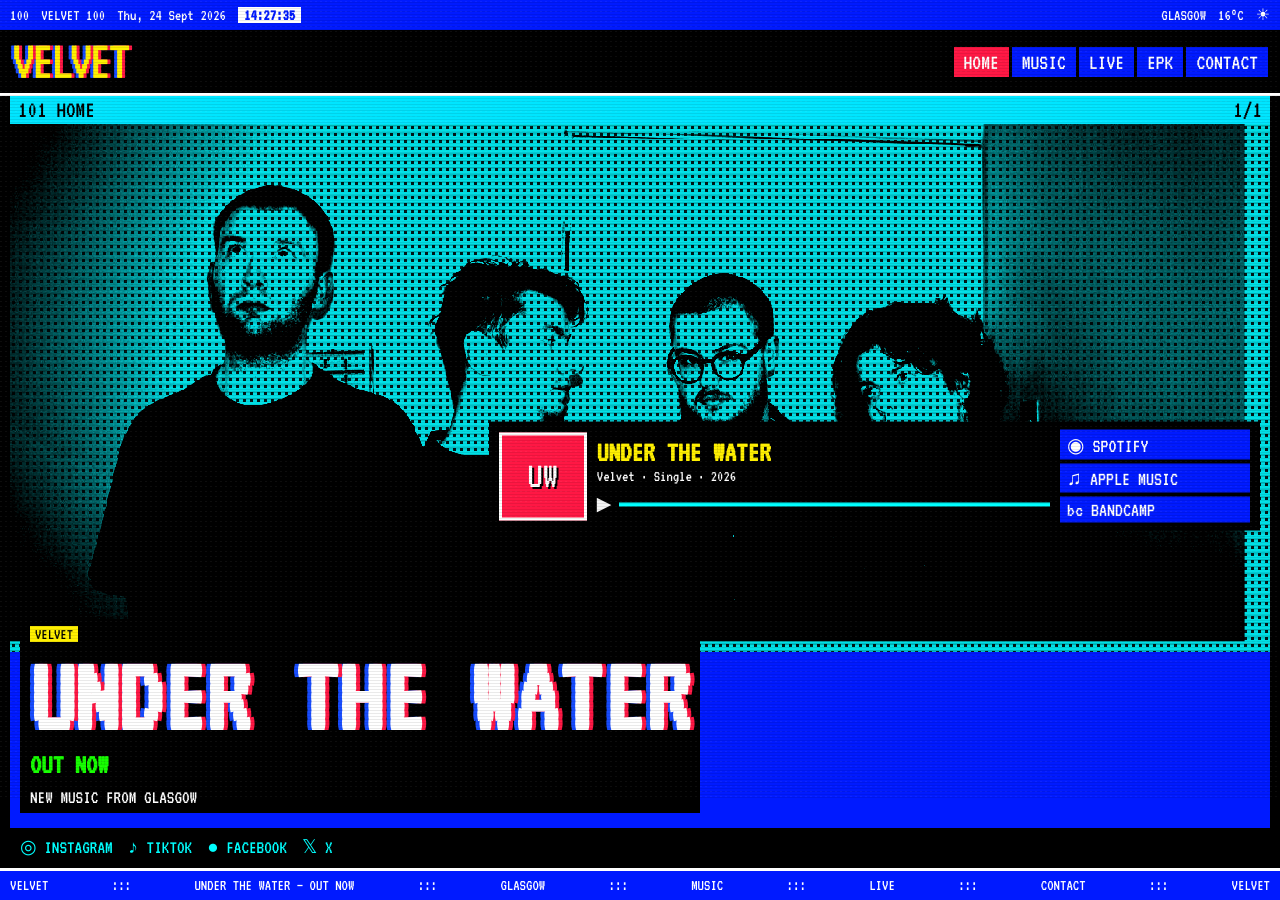
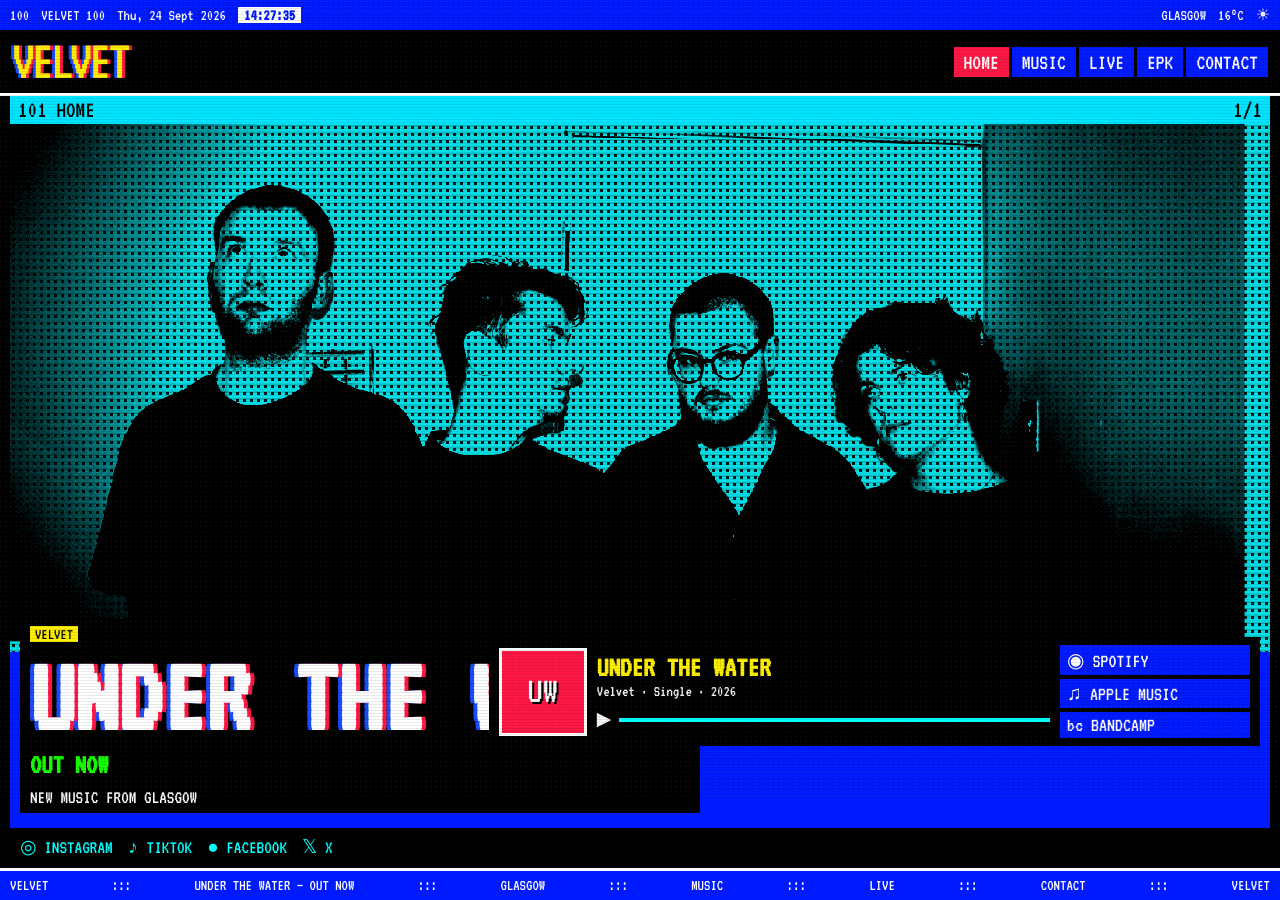
Before and after one commit to cheeseboy-gosee1490/velvet-website, a React (Vite) app: page / in a window 1280 px wide. Built offline with nearby package versions, Linux system fonts and the light colour scheme.

Commit message:
Align home player with release announcement

```diff
--- a/src/styles.css
+++ b/src/styles.css
@@ -23,11 +23,11 @@ mix-blend-mode:multiply;
 transform:scale(1.02);
 image-rendering:pixelated}
 .photoPlaceholder{position:absolute;inset:0;display:grid;place-content:center;text-align:center;color:#fff;font-size:clamp(80px,17vw,210px);line-height:.72;letter-spacing:-8px;text-shadow:5px 5px 0 #000,8px 0 0 var(--red),-8px 0 0 var(--cyan);mix-blend-mode:screen}.photoPlaceholder small{display:none}.heroText{position:absolute;left:10px;bottom:15px;z-index:5;background:#000;padding:5px 10px;max-width:95%}.heroText small{background:var(--yellow);color:#000;padding:0 5px}.heroText h1{font-size:clamp(48px,10vw,110px);line-height:.75;margin:12px 0;color:#fff;text-shadow:4px 0 var(--red),-4px 0 var(--blue)}.heroText h2{font-size:28px;margin:8px 0;color:var(--green)}.heroText p{font-size:19px;margin:0;color:#fff}
-.listen{display:grid;grid-template-columns:88px 1fr 190px;gap:10px;padding:8px 10px;background:#000;align-items:center;position:absolute;z-index:6;left:38%;right:10px;top:50%;transform:translateY(-50%);box-sizing:border-box}.cover{width:88px;height:88px;background:#ff1744;display:grid;place-items:center;color:#fff;font-size:38px;border:3px solid #fff;text-shadow:2px 2px #000}.listen strong,.release strong{font-size:29px;color:var(--yellow);display:block}.listen small,.release small{display:block;color:#fff}.track{display:flex;gap:8px;align-items:center;margin-top:10px}.track span{height:4px;background:var(--cyan);display:block;flex:1}.services{display:flex;flex-direction:column;gap:4px}.services a,.services button{font:20px 'VT323';text-align:left;background:#001aff;border:0;color:#fff;padding:3px 7px;text-decoration:none;cursor:pointer}.services a:hover,.services button:hover{background:var(--red)}
+.listen{display:grid;grid-template-columns:88px 1fr 190px;gap:10px;padding:8px 10px;background:#000;align-items:center;position:absolute;z-index:6;left:38%;right:10px;top:calc(66vh - 15px);box-sizing:border-box}.cover{width:88px;height:88px;background:#ff1744;display:grid;place-items:center;color:#fff;font-size:38px;border:3px solid #fff;text-shadow:2px 2px #000}.listen strong,.release strong{font-size:29px;color:var(--yellow);display:block}.listen small,.release small{display:block;color:#fff}.track{display:flex;gap:8px;align-items:center;margin-top:10px}.track span{height:4px;background:var(--cyan);display:block;flex:1}.services{display:flex;flex-direction:column;gap:4px}.services a,.services button{font:20px 'VT323';text-align:left;background:#001aff;border:0;color:#fff;padding:3px 7px;text-decoration:none;cursor:pointer}.services a:hover,.services button:hover{background:var(--red)}
 .socials{padding:10px;display:flex;gap:15px;flex-wrap:wrap;background:#000}.socials a{color:var(--cyan);text-decoration:none;cursor:pointer}.socials a:hover{color:var(--yellow);background:#001aff}
 .release.mini{display:grid;grid-template-columns:64px 1fr;gap:9px;padding:8px;background:#000;border-top:2px solid #fff;align-items:center}.release.mini .cover{width:64px;height:64px;font-size:24px}.release.mini strong{font-size:22px}.release.mini p{font-size:15px;color:var(--cyan);margin:4px 0}.upcoming{padding:0 8px}.gig,.bigGig{display:grid;grid-template-columns:55px 1fr auto;gap:9px;padding:10px 0;border-top:2px dashed #777;align-items:center}.gig>b,.bigGig>b{color:var(--yellow)}.gig span{font-size:20px}.gig small,.bigGig small{display:block;color:var(--cyan);font-size:15px}.gig a,.bigGig button{font:19px 'VT323';color:#fff;background:var(--red);border:0;padding:2px 7px;text-decoration:none;cursor:pointer}.gig a:hover,.bigGig button:hover{background:var(--yellow);color:#000}
 .epkMini,.contactMini,.two{display:grid;grid-template-columns:1fr 1fr;gap:18px;padding:10px}.epkMini h3,.contactMini h3{font-size:21px;background:var(--green);color:#000;display:inline;padding:1px 5px}.epkMini p,.contactMini p,.two p{color:#fff;font-size:18px}.epkMini a,.contactMini a,.two a,.bigEmail a{color:var(--cyan);text-decoration:none}.epkMini a:hover,.contactMini a:hover{color:var(--yellow)}
-.single{padding:0 10px}.single section{border:0}.single>.bar{margin:0 -10px}.releaseList{display:grid;grid-template-columns:1fr 1fr;gap:3px;background:#fff}.release{display:grid;grid-template-columns:150px 1fr;gap:12px;align-items:center;background:#001aff;padding:10px}.release h2{font-size:38px;margin:0;color:var(--yellow)}.release p{font-size:17px;color:#fff}.bigGig{margin:0;padding:16px 0;font-size:24px}.bigGig button{font-size:20px}.single hr{border:0;border-top:3px solid #fff;margin:12px 0}.yellow{color:var(--yellow);font-size:40px;margin:12px 0}.two{padding:12px 0;gap:25px}.two>div+div{border-left:3px solid #fff;padding-left:25px}.bigEmail{font-size:29px;color:var(--cyan)}.quote{color:var(--yellow)!important}
+.single{padding:0 10px}.homePage section{position:relative}.single section{border:0}.single>.bar{margin:0 -10px}.releaseList{display:grid;grid-template-columns:1fr 1fr;gap:3px;background:#fff}.release{display:grid;grid-template-columns:150px 1fr;gap:12px;align-items:center;background:#001aff;padding:10px}.release h2{font-size:38px;margin:0;color:var(--yellow)}.release p{font-size:17px;color:#fff}.bigGig{margin:0;padding:16px 0;font-size:24px}.bigGig button{font-size:20px}.single hr{border:0;border-top:3px solid #fff;margin:12px 0}.yellow{color:var(--yellow);font-size:40px;margin:12px 0}.two{padding:12px 0;gap:25px}.two>div+div{border-left:3px solid #fff;padding-left:25px}.bigEmail{font-size:29px;color:var(--cyan)}.quote{color:var(--yellow)!important}
 footer{padding:6px 10px;border-top:3px solid #fff;background:#001aff;color:#fff;display:flex;justify-content:space-between;font-size:16px}
 @media(max-width:900px){.topline span:nth-child(2),.topline span:nth-child(3),.topline .grow,.topline b,.topline span:last-child{display:none}.head{height:60px;padding:4px 7px}.logo{font-size:47px}.head nav button{padding:3px 6px;font-size:18px}main{padding-top:90px}.grid{grid-template-columns:1fr}.right section{border-left:0}.hero{min-height:calc(100vh - 90px)}.halftone{height:65vh;min-height:390px}.heroText{left:6px;bottom:10px}.heroText h1{font-size:18vw}.listen{grid-template-columns:76px 1fr;padding:10px 7px;position:static;transform:none}.listen .cover{width:76px;height:76px}.services{grid-column:1/-1;display:grid;grid-template-columns:1fr 1fr 1fr}.services a,.services button{font-size:16px}.socials{padding:7px}.releaseList{grid-template-columns:1fr}.release{grid-template-columns:100px 1fr}.release .cover{width:100px;height:100px}.two,.epkMini,.contactMini{grid-template-columns:1fr;padding:8px 0}.two>div+div{border-left:0;border-top:3px solid #fff;padding:16px 0 0}.single{padding:0 7px}.yellow{font-size:34px}}
 
```
